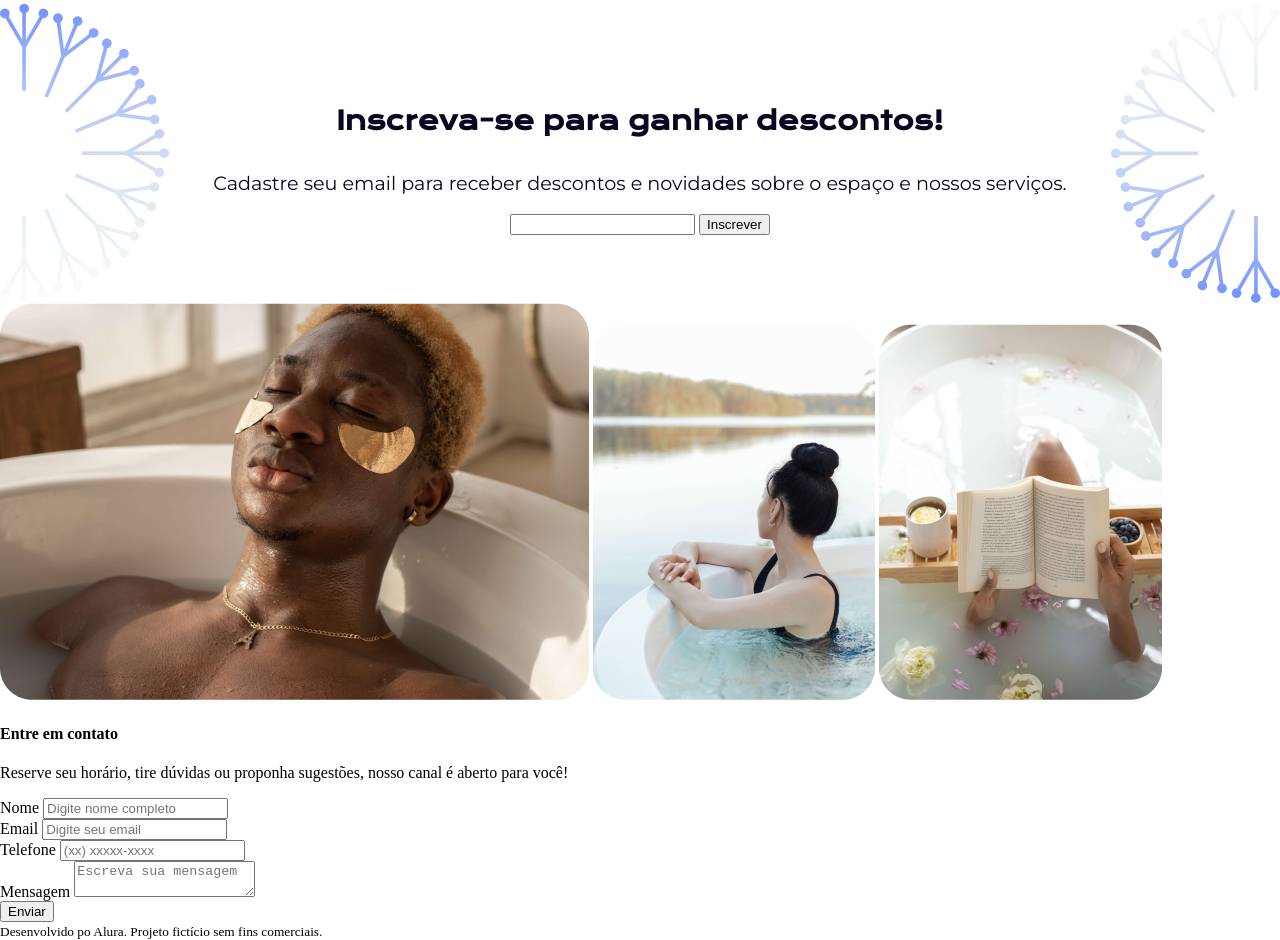
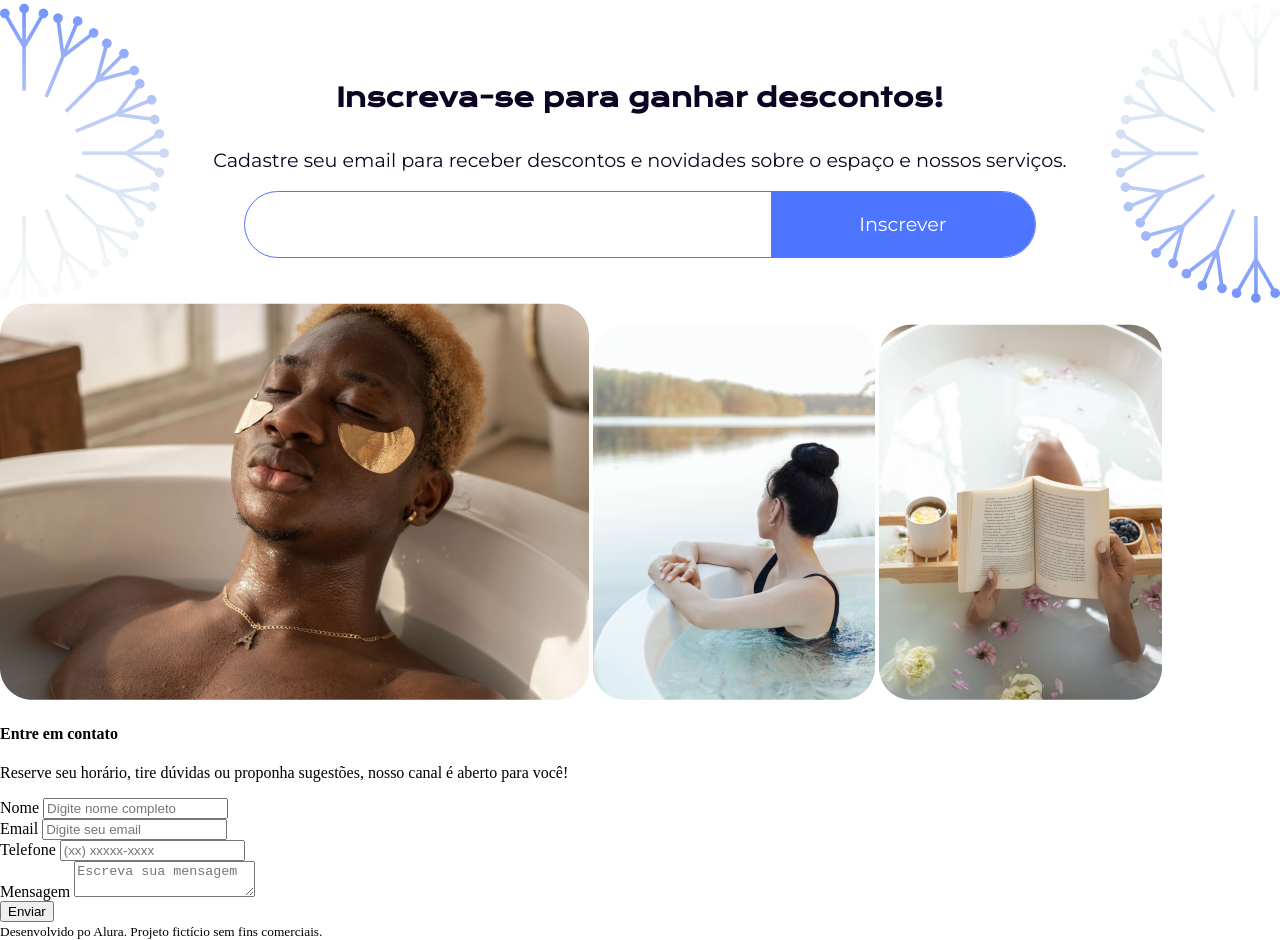
Before and after one commit to DaissaMatias/projeto-calmaria-spa, a plain HTML site: page index.html in a window 1280 px wide. Shown: the part 2314-3254 px from the top of the page. Drawn offline with nearby package versions, Linux system fonts and the light colour scheme.

Commit message:
Estilizando o arquivo _desconto.scss

```diff
--- a/styles/components/_desconto.scss
+++ b/styles/components/_desconto.scss
@@ -12,4 +12,28 @@
     p {
         @include mixins.ff-fs-color(variaveis.$ft-textos, 1.2rem, variaveis.$cor-primaria);
     }
+    .input-btn{
+        $largura-input: 790px;
+        width: $largura-input;
+        height: 65px;
+        border: 1px solid variaveis.$cor-secundaria;
+        border-radius: 65px;
+        margin: 0 auto;
+        display: inline-flex;
+        input{
+            @include mixins.ff-fs-color(variaveis.$ft-textos, 1.2rem, variaveis.$cor-primaria);
+            width: calc($largura-input * 0.65);
+            border: none;
+            outline: none;
+            margin-left: 2rem
+        }
+        button{
+            @include mixins.ff-fs-color(variaveis.$ft-textos, 1.2rem, white);
+            width: calc($largura-input * 0.35);
+            background: variaveis.$cor-secundaria;
+            border-radius: 0 65px 65px 0;
+            border: none;
+
+        }
+    }
 }
```
Also changed, not shown: styles/styles.css, 1 other file.
